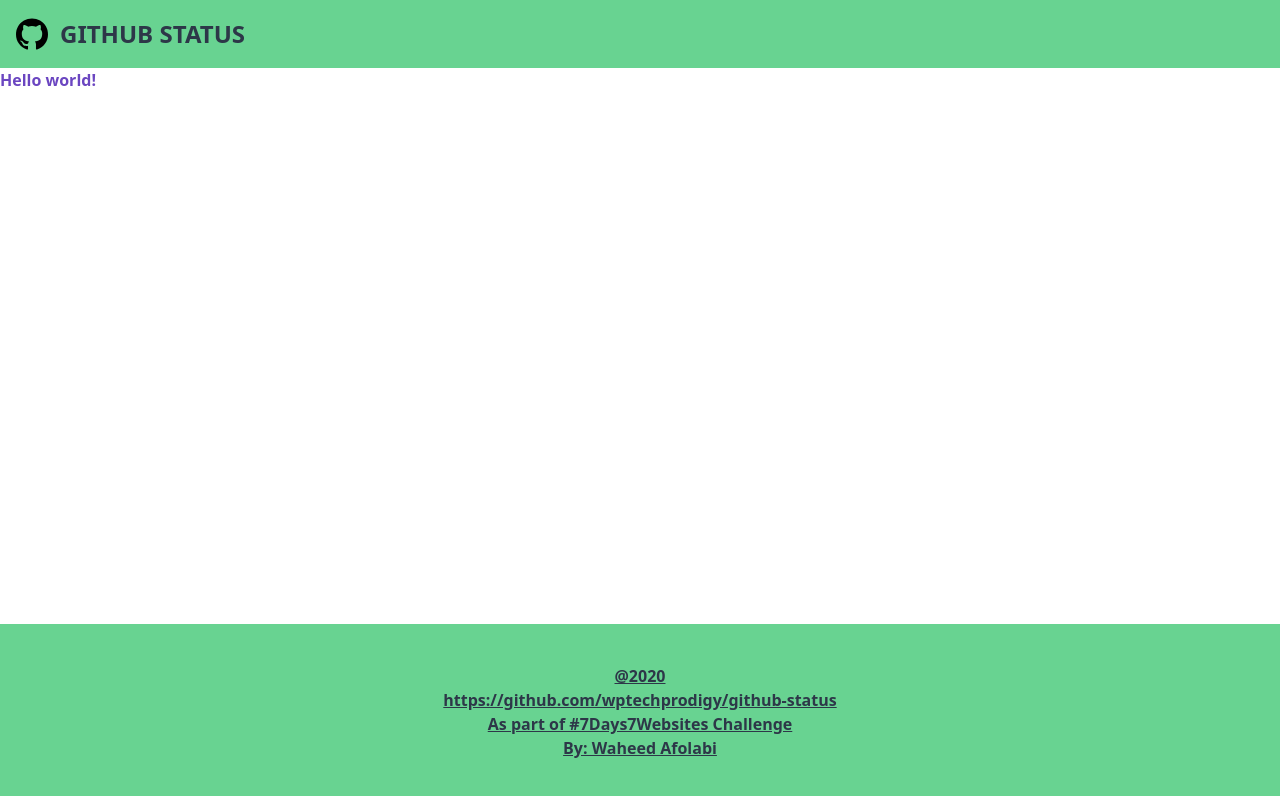
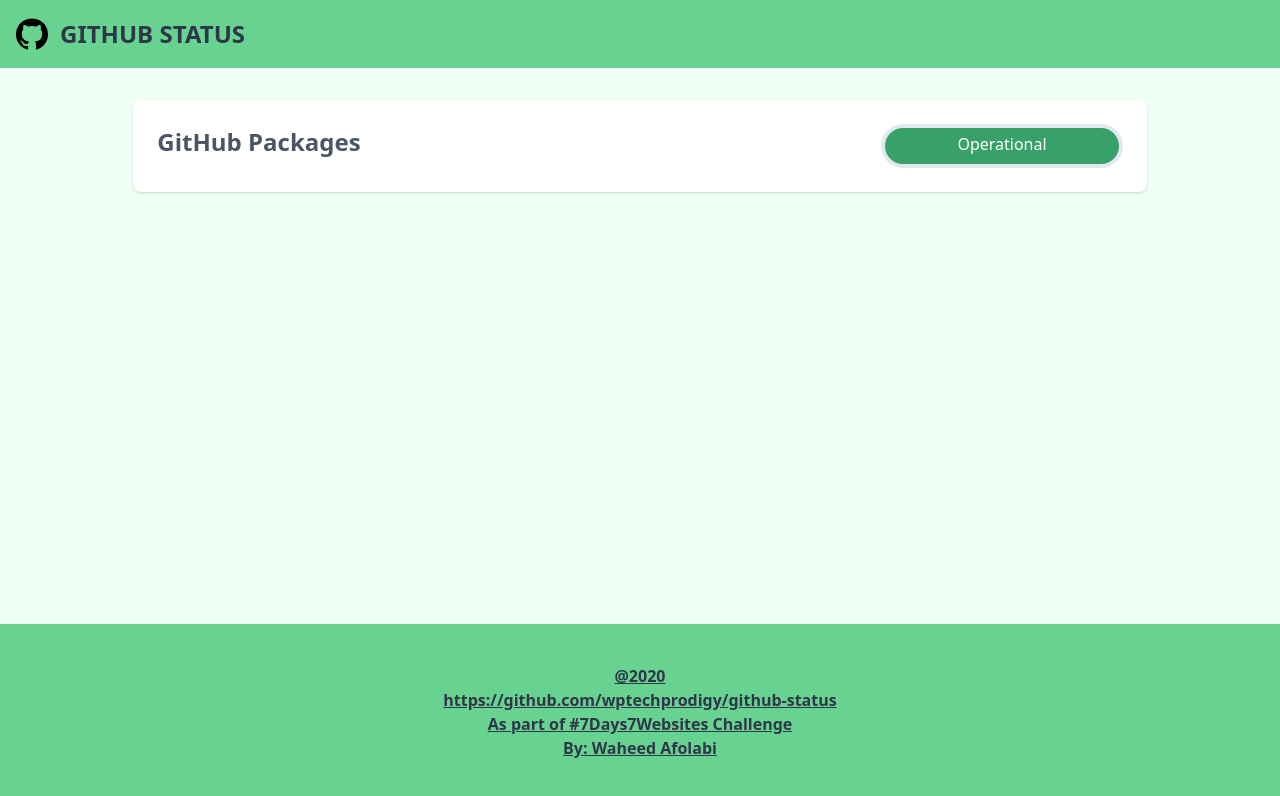
Before and after one commit to wptechprodigy/github-status, a React (Create React App) app: page / in a window 1280 px wide. Shown: the top 796 px of the page. Built offline with nearby package versions, Linux system fonts and the light colour scheme.

Commit message:
update app with the new components

```diff
--- a/src/App.js
+++ b/src/App.js
@@ -1,12 +1,13 @@
 import React from 'react';
 import Header from './components/header';
 import Footer from './components/footer';
+import Operations from './components/operations';
 
 function App() {
 	return (
-		<div className='flex flex-col min-h-screen'>
+		<div className='flex flex-col min-h-screen bg-green-100'>
       <Header />
-			<h1 className='font-bold text-purple-700 flex-grow'>Hello world!</h1>
+			<Operations />
       <Footer />
 		</div>
 	);
```
